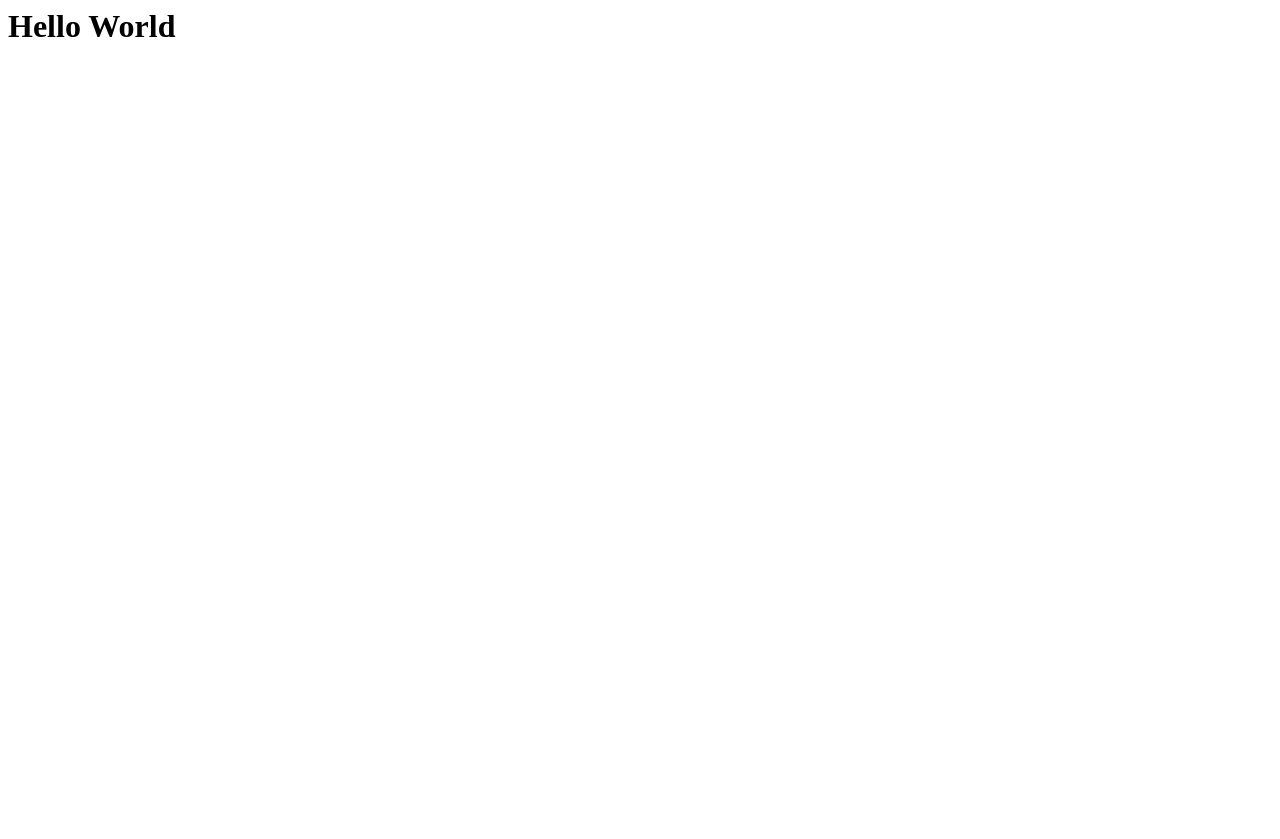
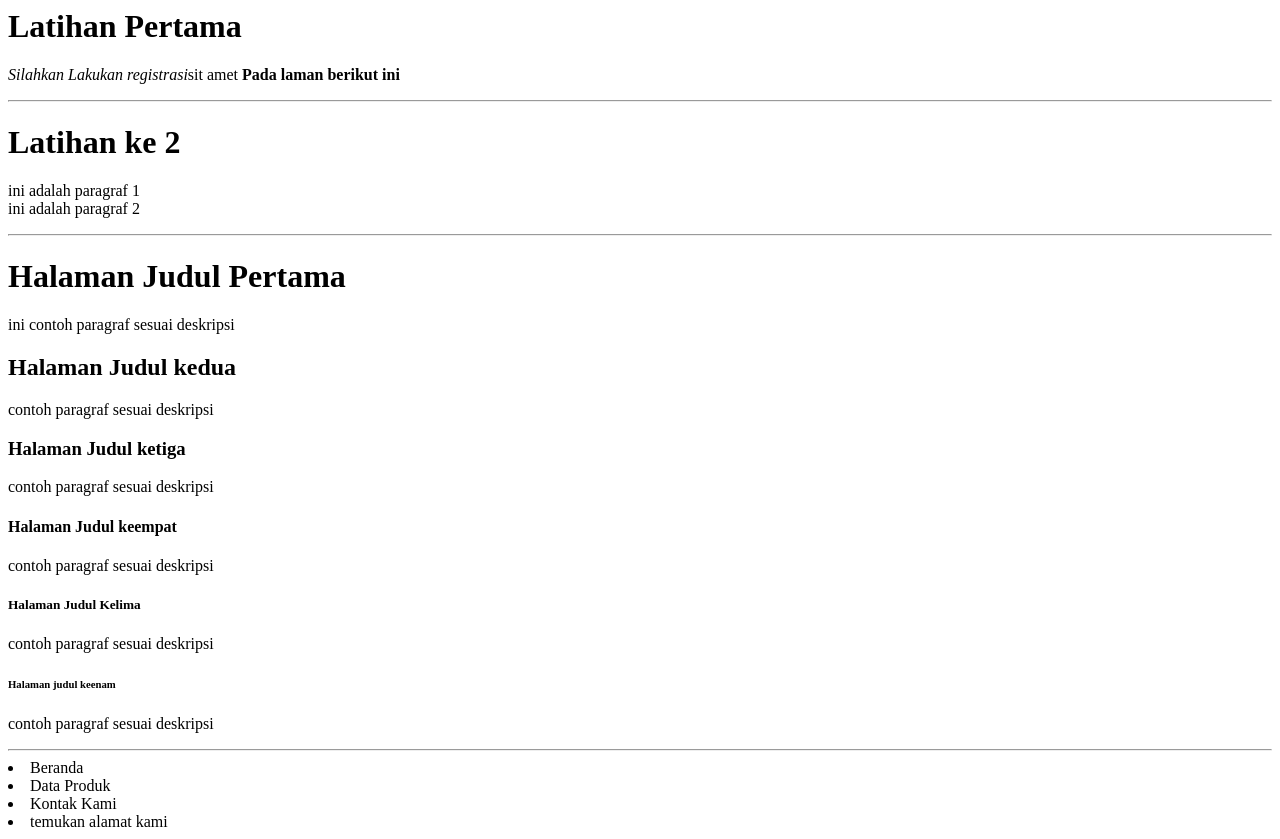
Before and after one commit to LissaY2/lissay2.github.io, a plain HTML site: page index.html in a window 1280 px wide. Before the commit the page ends 800 px from the top, so only its background shows below. Drawn offline with Linux system fonts and the light colour scheme.

Commit message:
tugas 3.html

```diff
--- a/index.html
+++ b/index.html
@@ -1,8 +1,35 @@
 <html>
   <head>
-    <title>Hello</title>
+    <title>Tugas 3</title>
   </head>
   <body>
-    <h1>Hello World</h1>
+    <h1>Latihan Pertama</h1>
+    <p><i>Silahkan Lakukan registrasi</i>sit amet <b>Pada laman berikut ini</b></p>
+    <hr>
+    <h1>Latihan ke 2</h1>
+    <p>ini adalah paragraf 1
+      <br>
+      ini adalah paragraf 2
+    </p>
+  <hr>
+    <h1>Halaman Judul Pertama</h1>
+    <p>ini contoh paragraf sesuai deskripsi</p>
+    <h2>Halaman Judul kedua</h2>
+    <p>contoh paragraf sesuai deskripsi</p>
+    <h3>Halaman Judul ketiga</h3>
+    <p>contoh paragraf sesuai deskripsi</p>
+    <h4>Halaman Judul keempat</h4>
+    <p>contoh paragraf sesuai deskripsi</p>
+    <h5>Halaman Judul Kelima</h5>
+    <p>contoh paragraf sesuai deskripsi</p>
+    <h6>Halaman judul keenam</h6>
+    <p>contoh paragraf sesuai deskripsi</p>
+
+    <hr>
+    <li>Beranda</li>
+    <li>Data Produk</li>
+    <li>Kontak Kami</li>
+    <li>temukan alamat kami</li>
+    </body>
   </body>
 </html>
```
